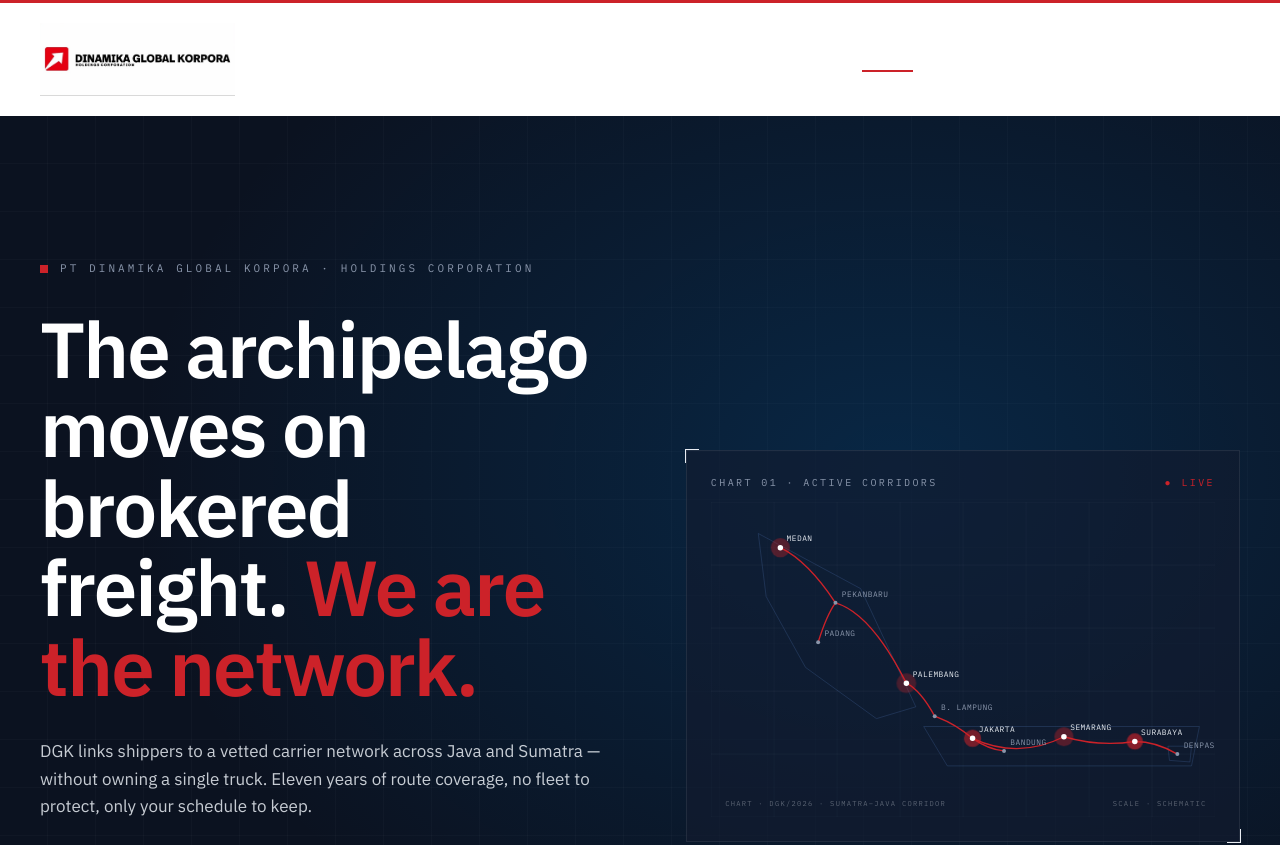
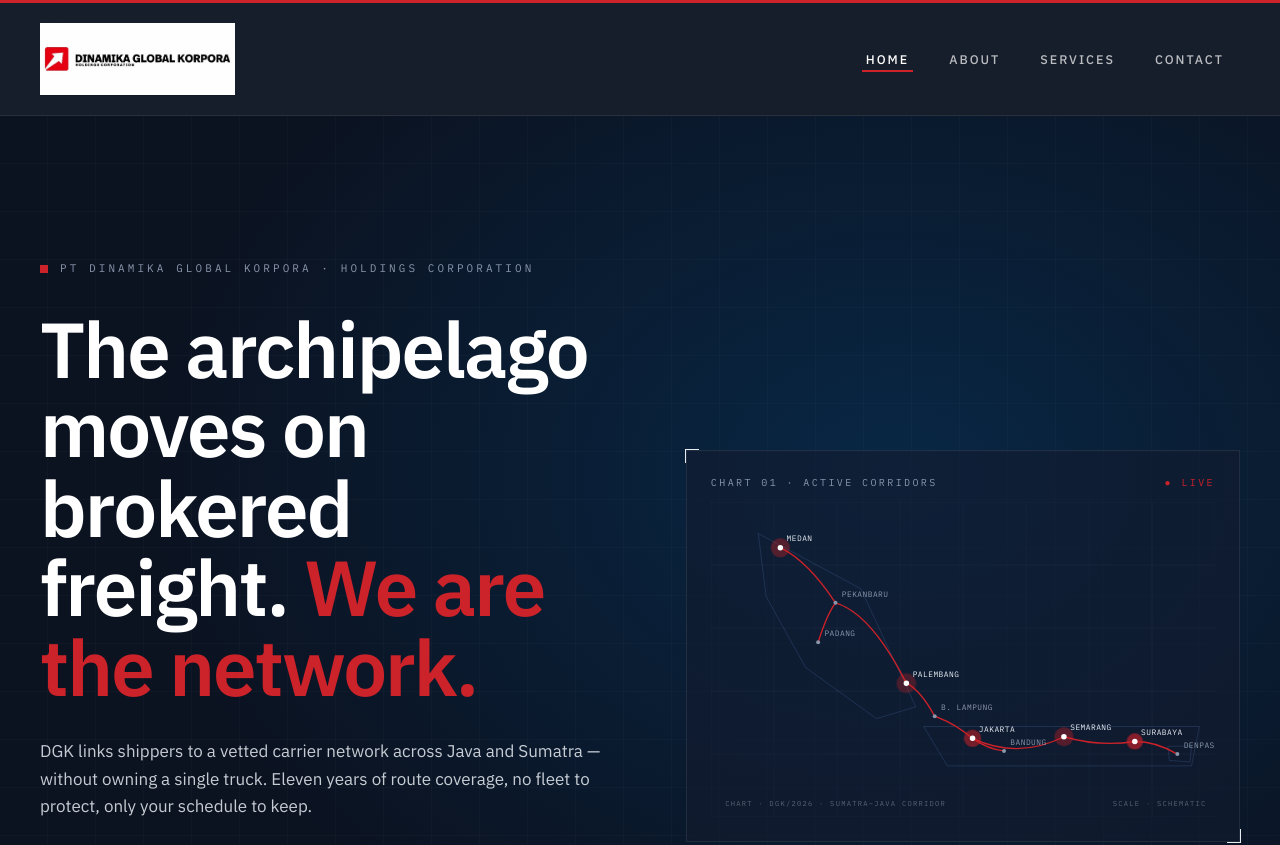
Before and after one commit to rochmanofenna/dgk_website, a Next.js app: page / in a window 1280 px wide. Shown: the top 845 px of the page. Built offline with nearby package versions, Linux system fonts and the light colour scheme.

Commit message:
fix: dark header surface on home so nav links read at scrolltop 0

```diff
--- a/app/_components/header.tsx
+++ b/app/_components/header.tsx
@@ -53,7 +53,7 @@
       className={`sticky top-0 z-50 transition-colors duration-300 ${
         solid
           ? "bg-paper/95 backdrop-blur-md border-b border-fog"
-          : "bg-transparent border-b border-transparent"
+          : "bg-deep/95 backdrop-blur-md border-b border-deep-rule"
       }`}
     >
       <div className="mx-auto flex h-20 max-w-7xl items-center justify-between px-6 lg:h-28 lg:px-10">
```
